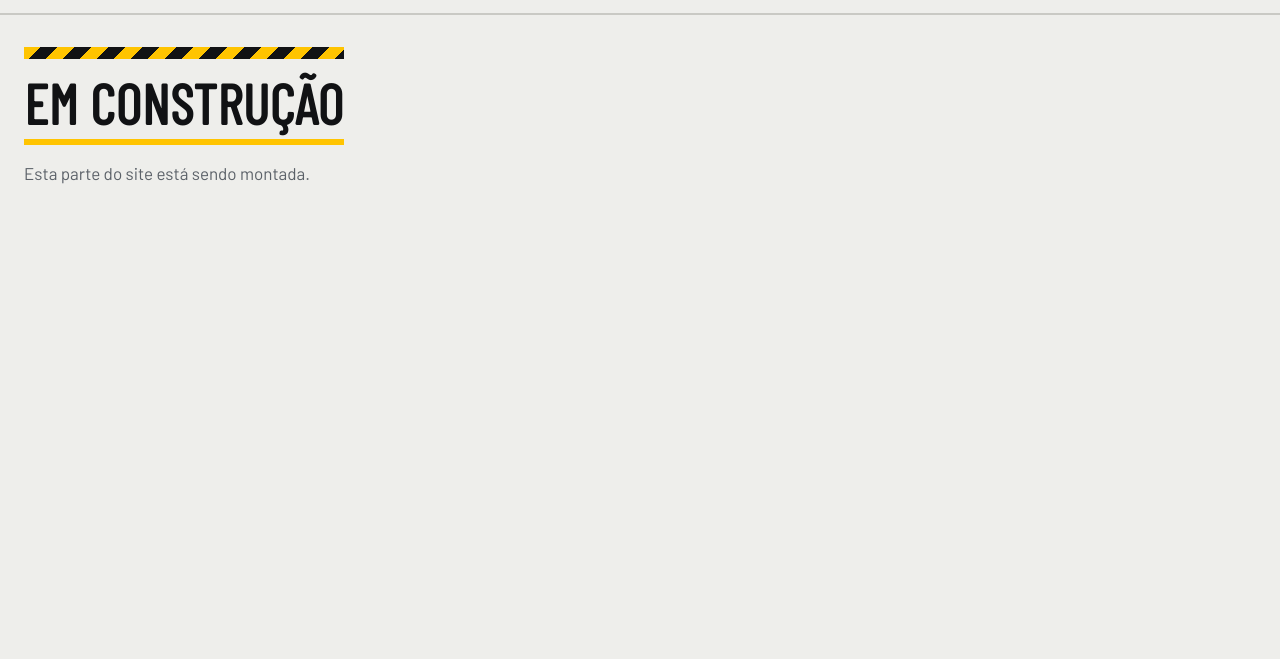
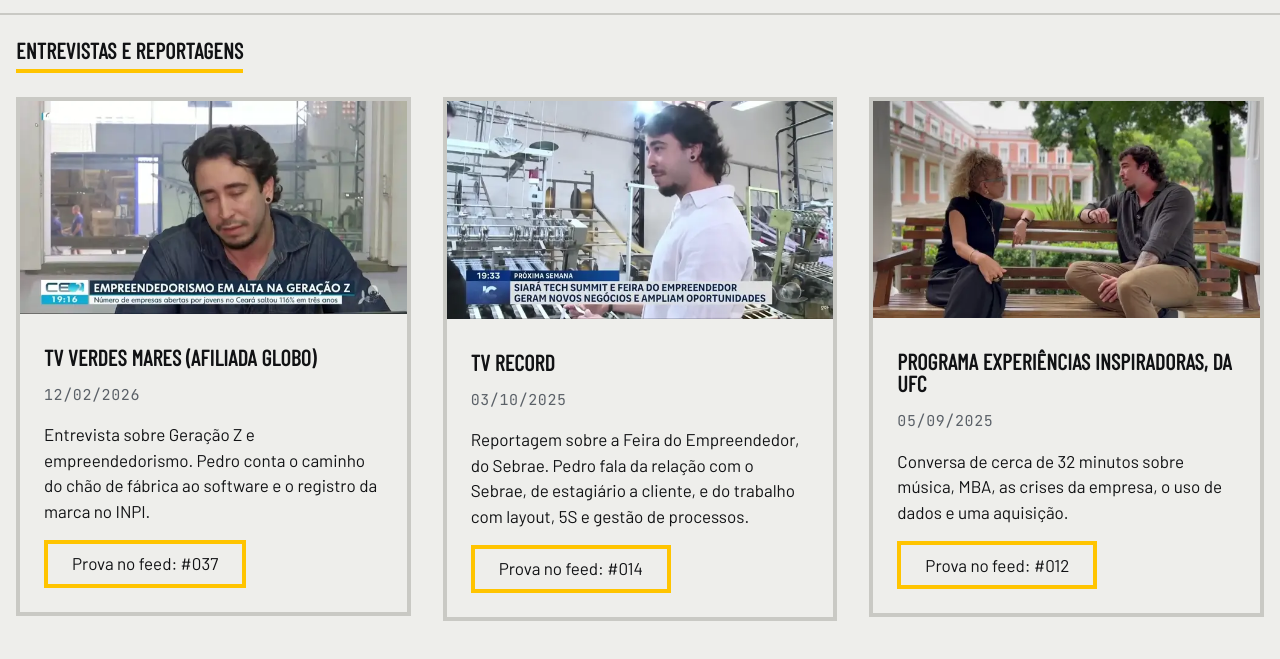
Before and after one commit to ailowio/ailow-index, an Astro site: page /pedro/entrevistas in a window 1280 px wide. Shown: the part 67-726 px from the top of the page. Built offline with nearby package versions, Linux system fonts and the light colour scheme; Astro itself is replaced by a stand-in of ours.

Commit message:
feat(pedro): /pedro/entrevistas com 3 entrevistas e imagens (S08) (#15)
- fonte unica src/data/entrevistas.ts ligada ao feed (#037, #014, #012)
- 1 quadro WebP por gravacao (<= 80 KB), sem nome de entrevistador
- testes de contagem, peso de imagem e bloqueio de nomes; E2E 2 temas x 2 viewports
- diario S08 (S05 arquivada) e Estado de retomada

Co-authored-by: Claude Opus 5.5 <noreply@anthropic.com>

```diff
--- /dev/null
+++ b/src/data/entrevistas.ts
@@ -0,0 +1,57 @@
+/**
+ * Fonte única de /pedro/entrevistas (S08). `feed` é o número da entrada confirmada em src/content/prs.
+ * Mais recente primeiro. Sem nome de entrevistador (direitos de veículo/programa liberados pelo Pedro).
+ * Imagens em public/entrevistas/ (WebP, até 80 KB; o teste confere).
+ */
+export interface Entrevista {
+  feed: number;
+  veiculo: string;
+  /** AAAA-MM-DD */
+  data: string;
+  /** dd/mm/aaaa */
+  dataTexto: string;
+  texto: string;
+  imagem: string;
+  largura: number;
+  altura: number;
+  alt: string;
+}
+
+export const entrevistas: Entrevista[] = [
+  {
+    feed: 37,
+    veiculo: "TV Verdes Mares (afiliada Globo)",
+    data: "2026-02-12",
+    dataTexto: "12/02/2026",
+    texto:
+      "Entrevista sobre Geração Z e empreendedorismo. Pedro conta o caminho do chão de fábrica ao software e o registro da marca no INPI.",
+    imagem: "/entrevistas/verdes-mares.webp",
+    largura: 640,
+    altura: 352,
+    alt: "Pedro em entrevista à TV, com a tarja Empreendedorismo em alta na Geração Z",
+  },
+  {
+    feed: 14,
+    veiculo: "TV Record",
+    data: "2025-10-03",
+    dataTexto: "03/10/2025",
+    texto:
+      "Reportagem sobre a Feira do Empreendedor, do Sebrae. Pedro fala da relação com o Sebrae, de estagiário a cliente, e do trabalho com layout, 5S e gestão de processos.",
+    imagem: "/entrevistas/record.webp",
+    largura: 640,
+    altura: 360,
+    alt: "Pedro, de camisa branca, ao lado de máquinas têxteis durante a reportagem",
+  },
+  {
+    feed: 12,
+    veiculo: "Programa Experiências Inspiradoras, da UFC",
+    data: "2025-09-05",
+    dataTexto: "05/09/2025",
+    texto:
+      "Conversa de cerca de 32 minutos sobre música, MBA, as crises da empresa, o uso de dados e uma aquisição.",
+    imagem: "/entrevistas/ufc.webp",
+    largura: 640,
+    altura: 360,
+    alt: "Pedro conversando sentado num banco ao ar livre, em frente a um prédio histórico",
+  },
+];
--- a/src/pages/pedro/entrevistas.astro
+++ b/src/pages/pedro/entrevistas.astro
@@ -1,5 +1,41 @@
 ---
+import { entrevistas } from "../../data/entrevistas";
 import App from "../../layouts/App.astro";
+import "../../styles/entrevistas.css";
+
+const numero = (n: number) => String(n).padStart(3, "0");
 ---
 
-<App id="entrevistas" pai="/pedro" paiNome="o portfólio" />
+<App id="entrevistas" pai="/pedro" paiNome="o portfólio" descricao="Entrevistas e reportagens com Pedro Fernandes.">
+  <div class="entrevistas">
+    <h2 class="titulo">Entrevistas e reportagens</h2>
+    <ul class="lista">
+      {
+        entrevistas.map((e, i) => (
+          <li>
+            <article class="entrevista" data-feed={e.feed}>
+              <img
+                src={e.imagem}
+                width={e.largura}
+                height={e.altura}
+                alt={e.alt}
+                loading={i === 0 ? "eager" : "lazy"}
+                decoding="async"
+              />
+              <div class="corpo">
+                <h3>{e.veiculo}</h3>
+                <p class="data">
+                  <time datetime={e.data}>{e.dataTexto}</time>
+                </p>
+                <p>{e.texto}</p>
+                <a class="prova" href={`/pedro#pr-${numero(e.feed)}`}>
+                  Prova no feed: #{numero(e.feed)}
+                </a>
+              </div>
+            </article>
+          </li>
+        ))
+      }
+    </ul>
+  </div>
+</App>
--- /dev/null
+++ b/src/styles/entrevistas.css
@@ -0,0 +1,78 @@
+/*
+ * /pedro/entrevistas (S08): cartões com imagem. Só papéis de tokens.css.
+ * O scroll é interno ao .conteudo (exceção UXM-01, ADR 003).
+ */
+
+.entrevistas {
+  display: grid;
+  gap: var(--espaco-3);
+  padding: var(--espaco-3) var(--espaco-2) var(--espaco-8);
+  min-inline-size: 0;
+}
+
+.entrevistas .titulo {
+  font-size: var(--texto-subtitulo);
+  padding-block-end: var(--espaco-1);
+  border-block-end: var(--traco-borda) solid var(--acento);
+  display: inline-block;
+  justify-self: start;
+}
+
+.entrevistas .lista {
+  margin: 0;
+  padding: 0;
+  list-style: none;
+  display: grid;
+  gap: var(--espaco-4);
+  grid-template-columns: repeat(auto-fit, minmax(min(100%, 18rem), 1fr));
+}
+
+.entrevistas .entrevista {
+  display: grid;
+  gap: var(--espaco-2);
+  border: var(--traco-borda) solid var(--borda);
+  min-inline-size: 0;
+  overflow: hidden;
+}
+
+.entrevistas img {
+  display: block;
+  inline-size: 100%;
+  block-size: auto;
+}
+
+.entrevistas .corpo {
+  display: grid;
+  gap: var(--espaco-2);
+  padding: var(--espaco-2) var(--espaco-3) var(--espaco-3);
+  min-inline-size: 0;
+}
+
+.entrevistas h3 {
+  font-size: var(--texto-subtitulo);
+  overflow-wrap: anywhere;
+}
+
+.entrevistas p {
+  margin: 0;
+  overflow-wrap: anywhere;
+}
+
+.entrevistas .data {
+  font-family: var(--fonte-mono);
+  font-size: var(--texto-pequeno);
+  letter-spacing: 0.04em;
+  color: var(--texto-2);
+}
+
+.entrevistas .prova {
+  display: inline-flex;
+  align-items: center;
+  justify-self: start;
+  min-block-size: 3rem;
+  padding-inline: var(--espaco-3);
+  border: var(--traco-borda) solid var(--acento);
+  color: var(--texto);
+  text-decoration: none;
+  max-inline-size: 100%;
+}
```
Also changed, not shown: docs/execucao/diario/ARQUIVO-S05-S05.md (added, +11 -0 lines), docs/execucao/diario/ATUAL.md (+9 -8 lines), docs/execucao/plano.md (+2 -2 lines), e2e/entrevistas.e2e.ts (added, +85 -0 lines), test/entrevistas.test.ts (added, +77 -0 lines), public/entrevistas/record.webp (added), public/entrevistas/ufc.webp (added), public/entrevistas/verdes-mares.webp (added).
